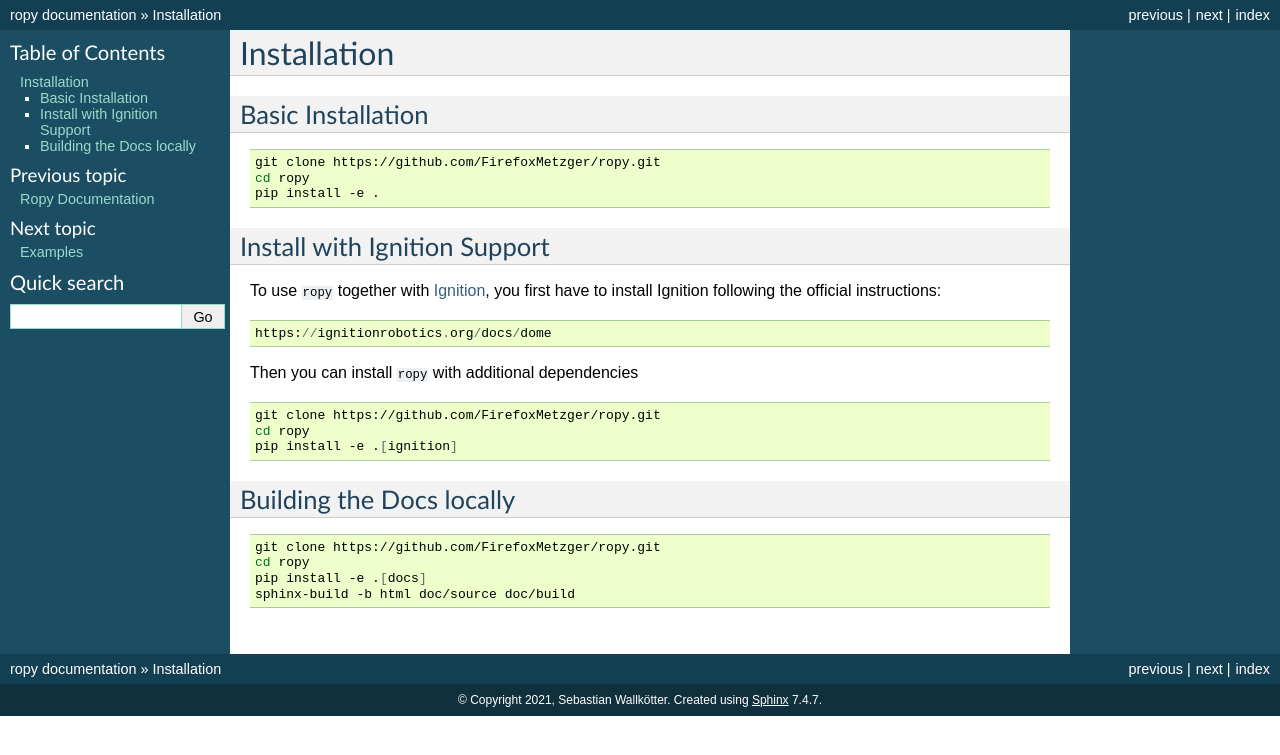
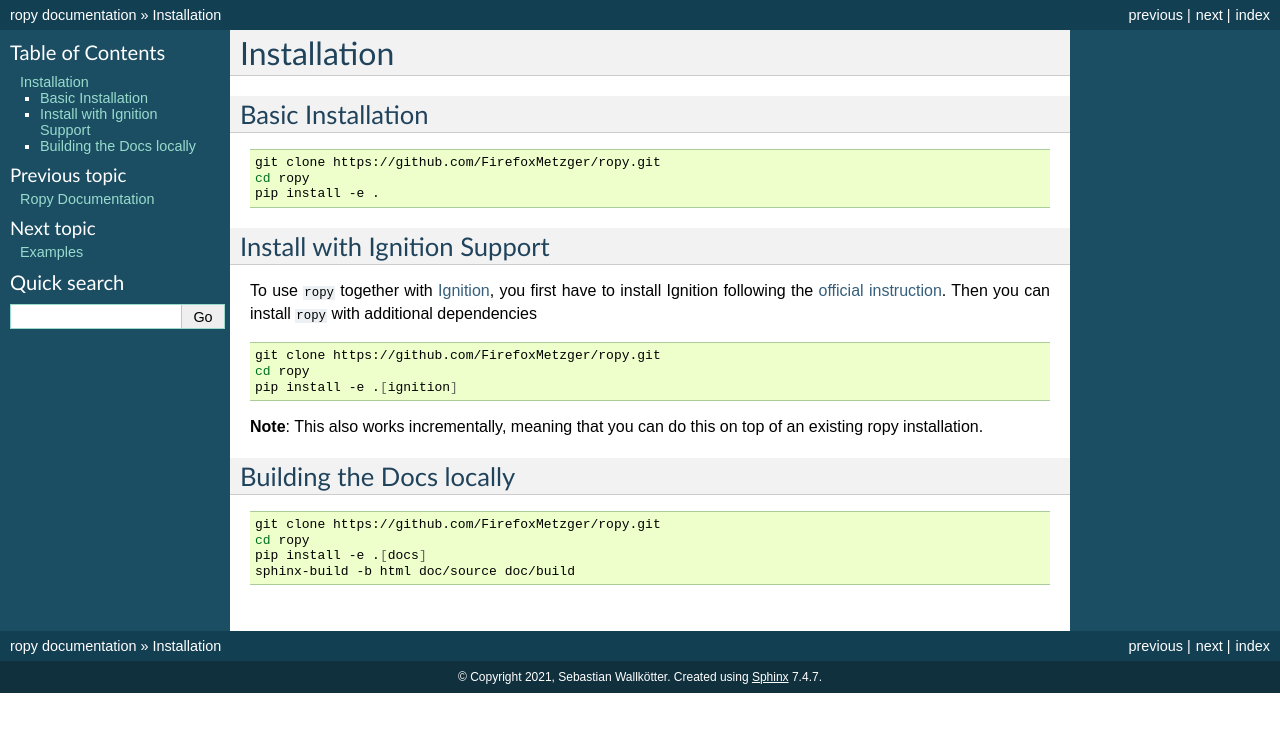
Before and after one commit to FirefoxMetzger/scikit-bot, a Sphinx documentation site: the page built from doc/source/install.rst, in a window 1280 px wide. Shown: the top 755 px of the page. Built offline with Sphinx 7.4.7, drawn with Linux system fonts in a browser that asks for light colours.

Commit message:
make install docs prettier

```diff
--- a/doc/source/install.rst
+++ b/doc/source/install.rst
@@ -14,11 +14,8 @@
 -----------------------------
 
 To use ``ropy`` together with Ignition_, you first have to install Ignition
-following the official instructions::
-
-    https://ignitionrobotics.org/docs/dome
-
-Then you can install ``ropy`` with additional dependencies
+following the `official instruction`_. Then you can install
+``ropy`` with additional dependencies
 
 .. code-block:: bash
 
@@ -26,6 +23,8 @@
     cd ropy
     pip install -e .[ignition]
 
+**Note**: This also works incrementally, meaning that you can do this on
+top of an existing ropy installation.
 
 Building the Docs locally
 -------------------------
@@ -38,3 +37,4 @@
     sphinx-build -b html doc/source doc/build
 
 .. _Ignition: https://ignitionrobotics.org/home
+.. _`official instruction`: https://ignitionrobotics.org/docs/dome
```
